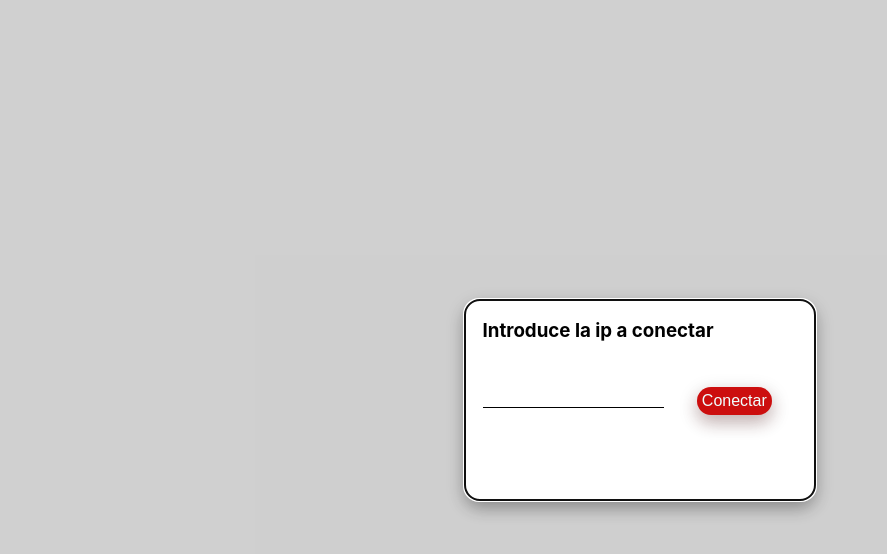
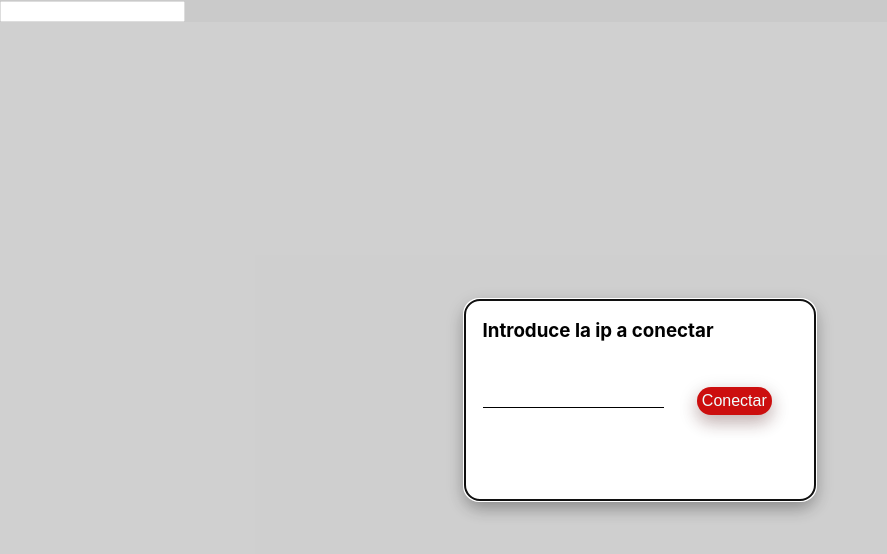
Before and after one commit to RedBrickBurrito/ASCP-react, a React (Create React App) app in the folder client-front/: page / in a window 1280 px wide. Shown: the top 554 px of the page, without its empty margins (0-887 px from the left). Built offline with nearby package versions, Linux system fonts and the light colour scheme; no server answers.

Commit message:
connected front & back

```diff
--- a/client-front/src/App.js
+++ b/client-front/src/App.js
@@ -5,20 +5,35 @@ import './App.css';
 
 function App() {
   const [isOpen, setIsOpen] = useState(true);
+  const [messages, setMessages] = useState([]);
+  const [value, setValue] = useState(' ');
   const endpoint = useRef('');
   const inputRef = useRef(null);
+  const messagesRef = useRef(null);
+  const socket = useRef();
 
   const handleClick = () => {
     endpoint.current = `http://${inputRef.current.value}:2021`;
-    fetch(`http://localhost:2021/conectar?host=http://${endpoint.current}`);
+    setIsOpen(false);
+    // fetch(`http://localhost:2021/conectar?host=http://${endpoint.current}`);
+  };
+
+  const submitMessage = (e) => {
+    e.preventDefault();
+    console.log(socket);
+    socket.current.emit('Mensaje ASCP', value);
+    setValue('');
   };
 
   useEffect(() => {
-    const socket = Socket();
-    socket.on('Mensaje ASCP', function (msg) {
-      window.scrollTo(0, document.body.scrollHeight);
+    socket.current = Socket('http://localhost:2021');
+    socket.current.on('Mensaje ASCP', (msg) => {
+      console.log('se recibio un mensaje', typeof msg);
+      const p = document.createElement('p');
+      p.innerHTML = msg;
+      messagesRef.current.appendChild(p);
     });
-  });
+  }, []);
 
   return (
     <div className="app">
@@ -35,7 +50,19 @@ function App() {
           </button>
         </div>
       </ReactModal>
-      <div className={'message-ui'}></div>
+      <div className={'message-ui'}>
+        <div ref={messagesRef}></div>
+        <form onSubmit={submitMessage}>
+          <input
+            autoFocus
+            value={value}
+            placeholder="Type your message"
+            onChange={(e) => {
+              setValue(e.currentTarget.value);
+            }}
+          />
+        </form>
+      </div>
     </div>
   );
 }
```
Also changed, not shown: 1 other file (tests, documents, lock files or other folders).
